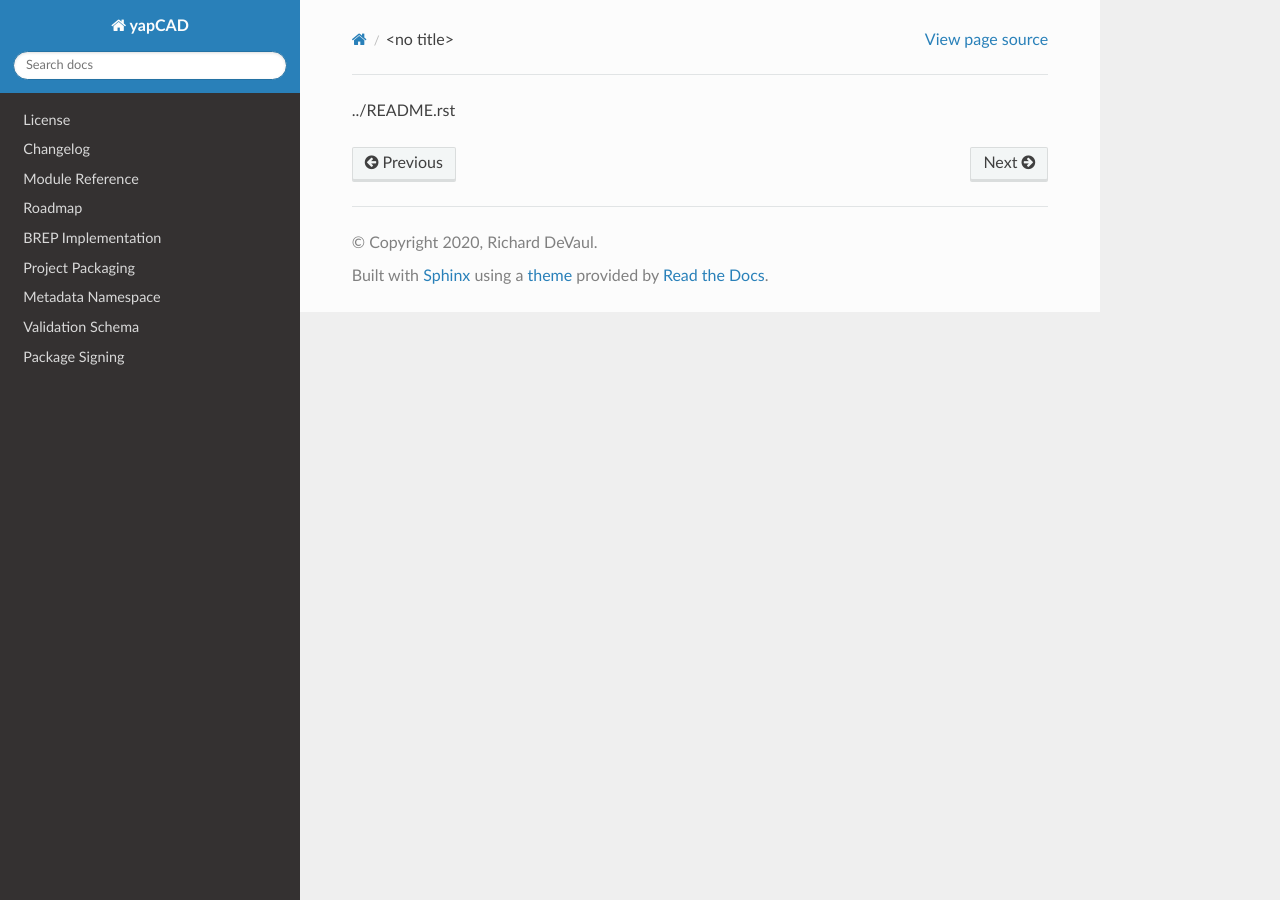
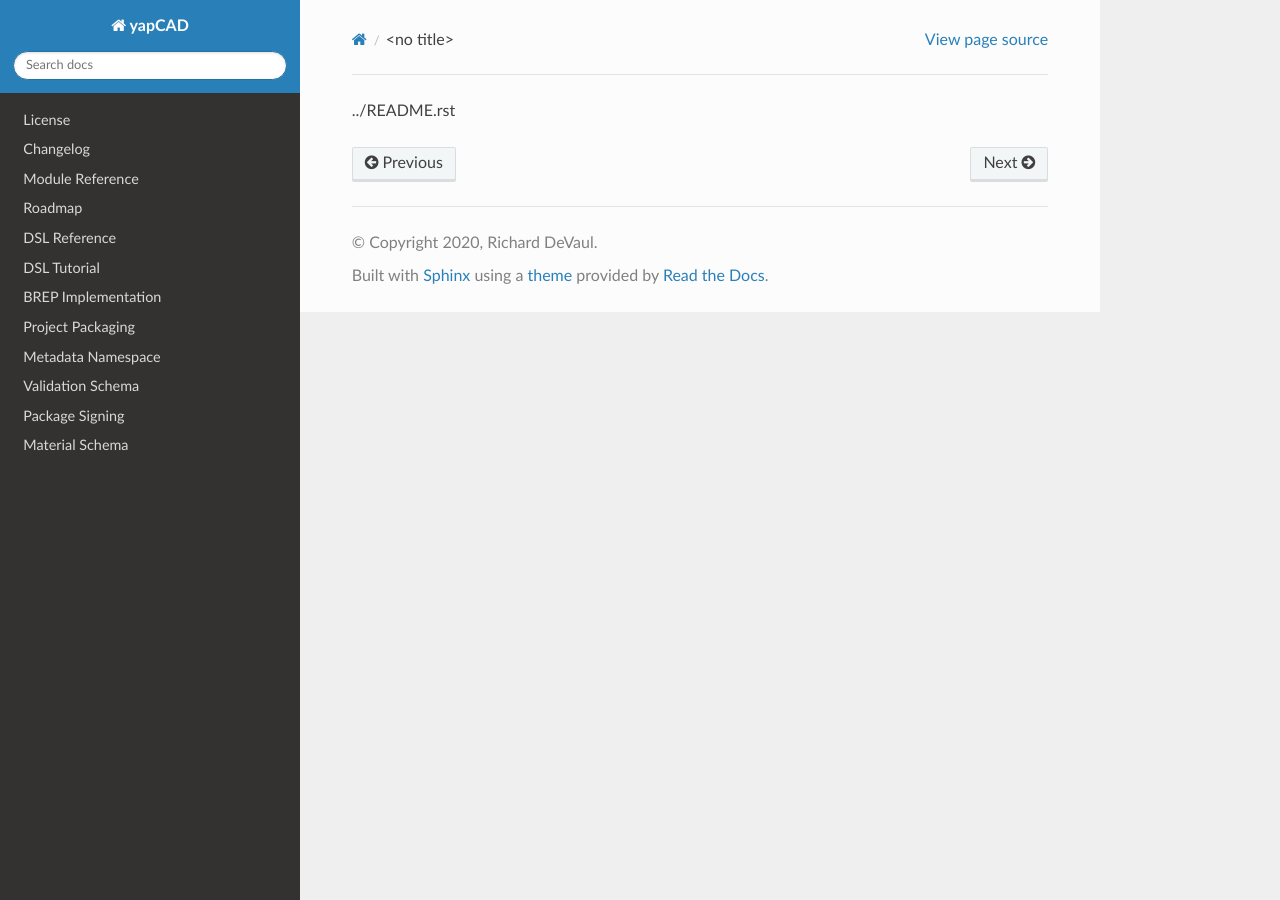
Before and after one commit to rdevaul/yapCAD, a Sphinx documentation site: the page built from docs/README.rst, in a window 1280 px wide. Built offline with Sphinx 7.4.7 and the Read the Docs theme 3.1.0, drawn with Linux system fonts in a browser that asks for light colours; pages that are not in the unit, such as notebooks, are missing from menus; some of the changed lines change nothing that is shown.

Commit message:
docs: enable myst_parser so Markdown docs actually publish
The docs toctree (index.rst) references several Markdown documents —
dsl_tutorial, dsl_reference, material_schema_spec, mesh_validation, etc. —
but conf.py only registered source_suffix='.rst' and never loaded a Markdown
parser. As a result Sphinx emitted 'toctree contains reference to nonexisting
document' for every .md file and those pages did NOT render on the published
(Read the Docs) site.

Verified by A/B build:
- WITHOUT this change: dsl_guide/dsl_tutorial/dsl_reference all fail with
  'nonexisting document'; no HTML produced.
- WITH this change: all three render to HTML; build succeeds.

Fix (minimal, standard):
- conf.py: append 'myst_parser' to extensions (guarded by a try/import so an
  RST-only build still works if MyST isn't installed) and set source_suffix
  to map .rst→restructuredtext, .md→markdown.
- docs/requirements.txt: add myst-parser so Read the Docs installs it.

This is a pure infrastructure fix — no doc content changes here (the new DSL
Language Guide + toctree wiring land in a separate commit).

Co-authored-by: jarvis-rich

```diff
--- a/docs/conf.py
+++ b/docs/conf.py
@@ -79,14 +79,28 @@
               'sphinx.ext.doctest', 'sphinx.ext.ifconfig', 'sphinx.ext.mathjax',
               'sphinx.ext.napoleon']
 
+# Enable MyST so the Markdown docs in the toctree (DSL Guide/Tutorial/Reference,
+# schema specs, etc.) are parsed and published. Without this they emit
+# "nonexisting document" warnings and do not render on the site.
+try:
+    import myst_parser  # noqa: F401
+    extensions.append('myst_parser')
+except ImportError:
+    # MyST not installed in this build environment; .rst docs still build.
+    pass
+
 if _has_rtd_theme:
     extensions.append('sphinx_rtd_theme')
 
 # Add any paths that contain templates here, relative to this directory.
 templates_path = ['_templates']
 
-# The suffix of source filenames.
-source_suffix = '.rst'
+# The suffix of source filenames. Markdown is handled by myst_parser when
+# available (see extensions above).
+source_suffix = {
+    '.rst': 'restructuredtext',
+    '.md': 'markdown',
+}
 
 # The encoding of source files.
 # source_encoding = 'utf-8-sig'
--- a/docs/requirements.txt
+++ b/docs/requirements.txt
@@ -1,6 +1,7 @@
 # Sphinx documentation requirements
 sphinx>=6
 sphinx_rtd_theme
+myst-parser  # parse the Markdown docs referenced from the toctree (DSL guide/tutorial/reference, schema specs)
 
 # Note: yapCAD package is installed via .readthedocs.yml (method: pip, path: .)
 # to enable autodoc/apidoc generation of submodule API documentation
```
